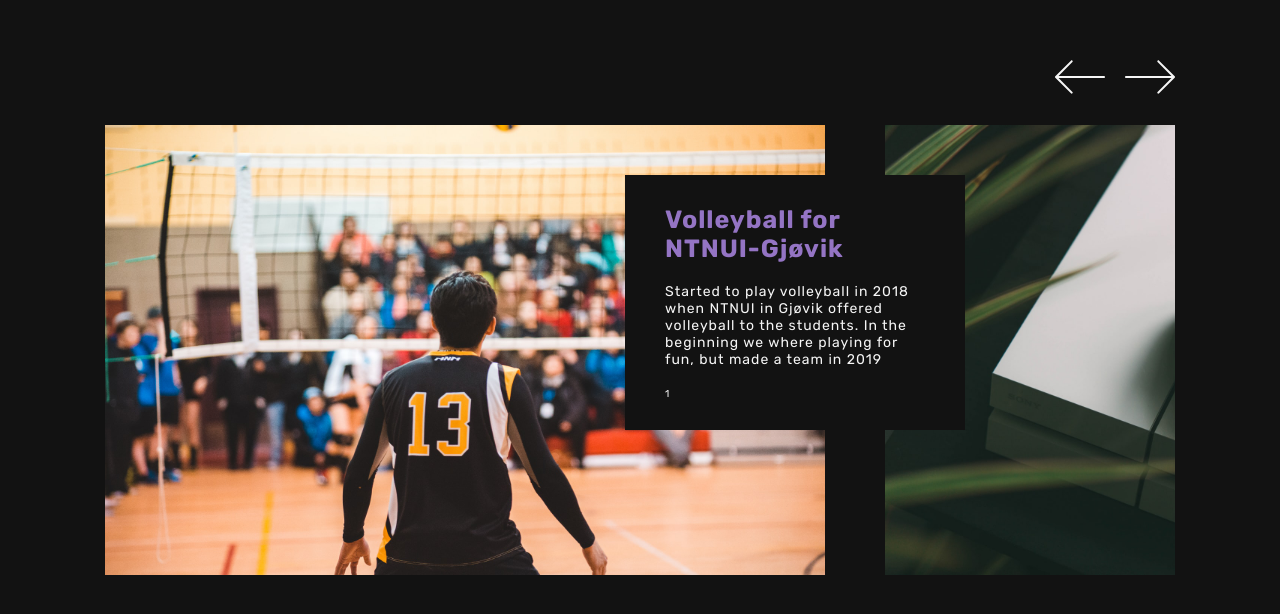
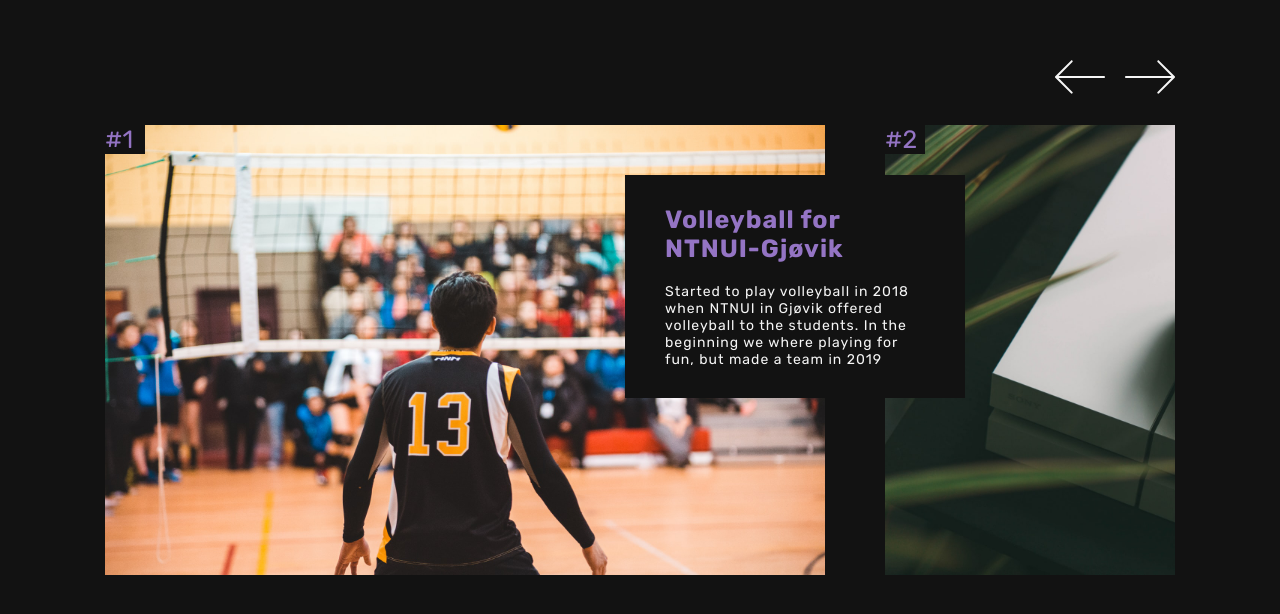
Before and after one commit to eirikkv95/portfolio, a React (Create React App) app in the folder portfolio/: page / in a window 1280 px wide. Shown: the part 1834-2448 px from the top of the page. Built offline with nearby package versions, Linux system fonts and the light colour scheme.

Commit message:
ImgSlider
-Added number to each of the images

```diff
--- a/portfolio/src/components/imgGallary/imgCard/imgCard.js
+++ b/portfolio/src/components/imgGallary/imgCard/imgCard.js
@@ -7,7 +7,6 @@ const ImgCard = (props) => {
         <div className={classes.cardBox}>
             <h3>{props.text.heading}</h3>
             <p> {props.text.text} </p>
-            <span>{props.text.nr}</span>
         </div>
     );
 }
--- a/portfolio/src/components/imgGallary/imgGallary.js
+++ b/portfolio/src/components/imgGallary/imgGallary.js
@@ -7,6 +7,7 @@ import Coding from '../../assets/images/coding.jpg'
 import ImgCard from './imgCard/imgCard';
 import RightArrow from '../../assets/svgComponents/rightArrow.js';
 import LeftArrow from '../../assets/svgComponents/leftArrow.js';
+import ImgNumber from './imgNumber/imgNumber';
 
 const ImageGallary = () => {
     const [speed, setSpeed] = useState(.6);
@@ -56,12 +57,13 @@ const ImageGallary = () => {
                 </div>
             </div>
             <div className={classes.images}>
-                {images.map(current => {
+                {images.map(image => {
                     return (
-                        <div className={classes.imageDiv} key={current.index}>
-                            <img src={current.img} alt="" className={classes.image} />
+                        <div className={classes.imageDiv} key={image.index}>
+                            <img src={image.img} alt="" className={classes.image} />
 
-                            <ImgCard text={current} />
+                            <ImgCard text={image} />
+                            <ImgNumber number={image} />
 
                         </div>
                     )
--- a/portfolio/src/components/imgGallary/imgGallary.module.scss
+++ b/portfolio/src/components/imgGallary/imgGallary.module.scss
@@ -22,6 +22,7 @@
             height: 450px;
             margin-right: 60px;
         }
+
         .text {
             position: absolute;
             top: 12.4rem;
--- /dev/null
+++ b/portfolio/src/components/imgGallary/imgNumber/imgNumber.js
@@ -0,0 +1,14 @@
+import React from 'react'
+import classes from './imgNumber.module.scss';
+
+const ImgNumber = (props) => {
+    return (
+
+        <div className={classes.imgNumber}>
+            <span> #{props.number.nr}</span>
+        </div>
+
+    );
+}
+
+export default ImgNumber;
--- /dev/null
+++ b/portfolio/src/components/imgGallary/imgNumber/imgNumber.module.scss
@@ -0,0 +1,10 @@
+@import "../../../assets/scss/base.scss";
+.imgNumber {
+    font-size: var(--fontSizeBig);
+    position: absolute;
+    top: 0;
+    left: 0;
+    color: var(--primary);
+    background: var(--bg);
+    width: 4rem;
+}
```
